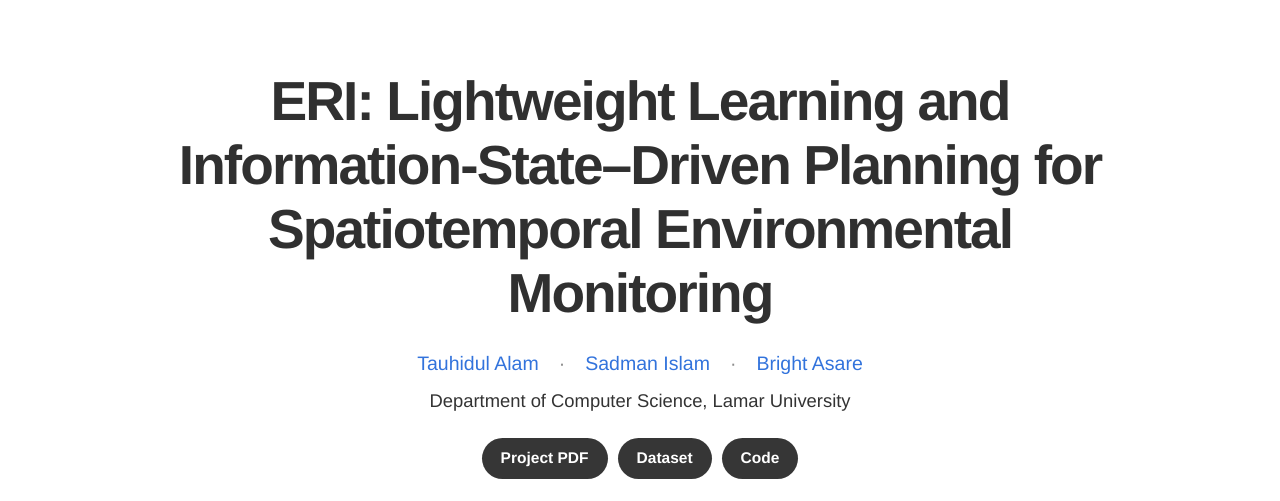
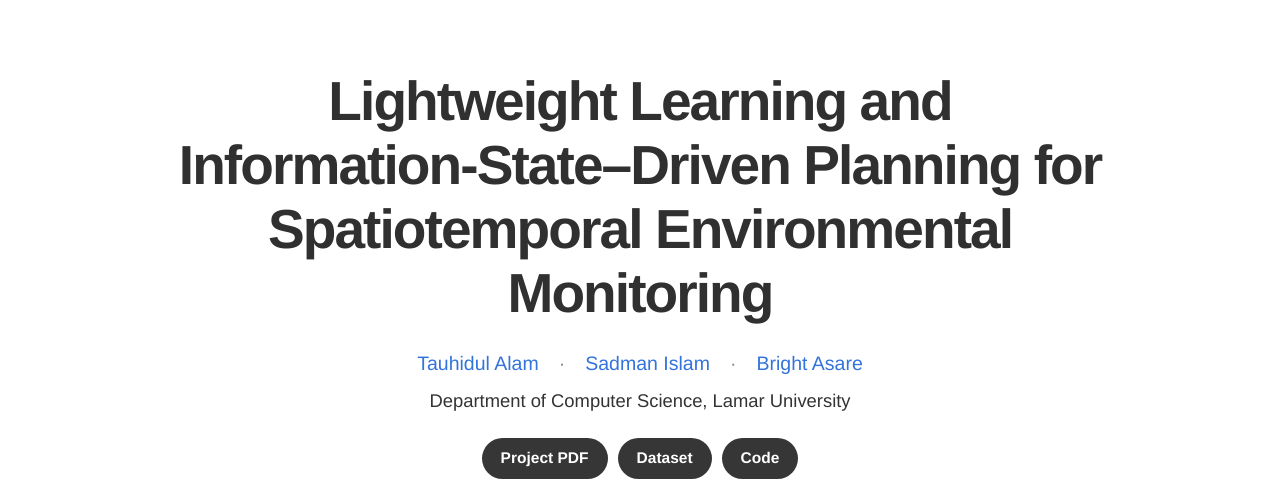
Before and after one commit to Sadman3921/eri-spatiotemporal-monitoring, a plain HTML site: page index.html in a window 1280 px wide. Shown: the top 501 px of the page. Drawn offline with Linux system fonts and the light colour scheme.

Commit message:
Update index.html

```diff
--- a/index.html
+++ b/index.html
@@ -4,14 +4,14 @@
   <meta charset="UTF-8" />
   <meta name="viewport" content="width=device-width, initial-scale=1.0" />
   <meta name="description" content="Lightweight Learning and Information-State–Driven Planning for Spatiotemporal Environmental Monitoring." />
-  <title>ERI | Spatiotemporal Environmental Monitoring</title>
+  <title>Spatiotemporal Environmental Monitoring</title>
   <link rel="stylesheet" href="style.css" />
 </head>
 <body>
   <main>
     <section class="hero section-pad">
       <div class="container narrow center">
-        <h1>ERI: Lightweight Learning and Information-State–Driven Planning for Spatiotemporal Environmental Monitoring</h1>
+        <h1>Lightweight Learning and Information-State–Driven Planning for Spatiotemporal Environmental Monitoring</h1>
         <div class="authors">
           <span>Tauhidul Alam</span><span>Sadman Islam</span><span>Bright Asare</span>
         </div>
```
